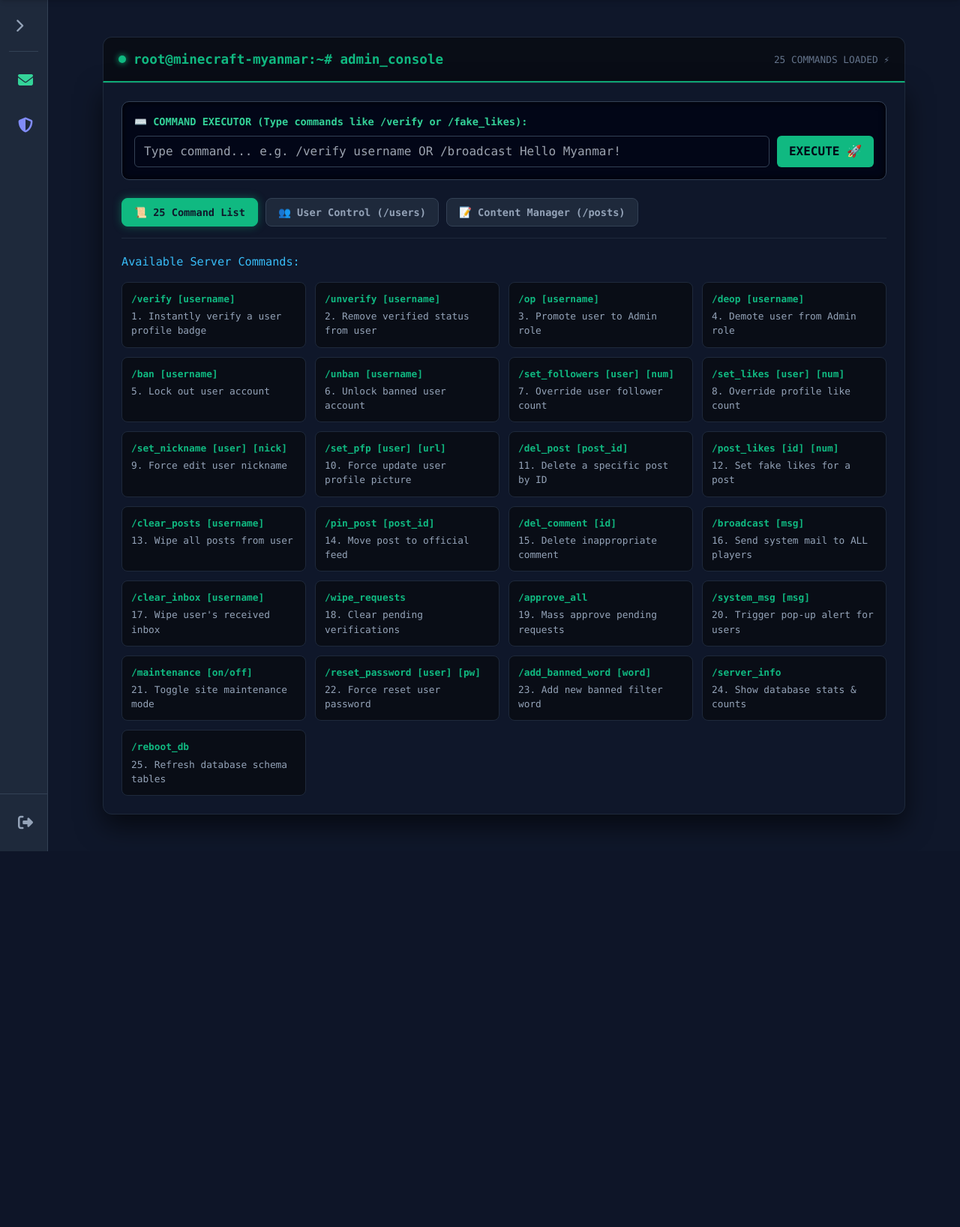
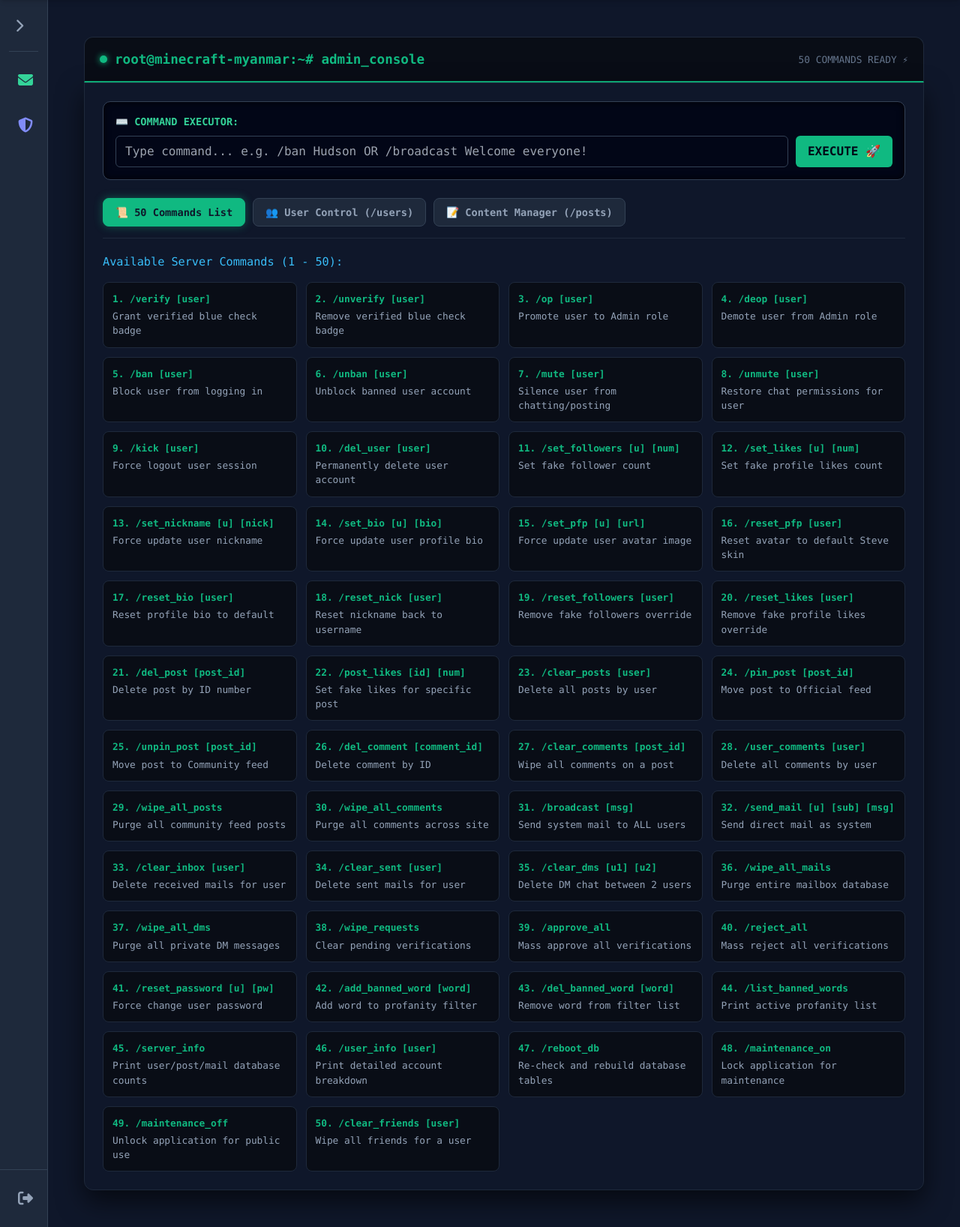
Before and after one commit to heinth123/minecraft-portal-, a Flask app: page /admin in a window 1280 px wide. Shown: the part 64-1700 px from the top of the page at 75% size. Before the commit the page ends 1199 px from the top, so only its background shows below. Run offline with Flask 3, Linux system fonts and the light colour scheme; a user stored in the database is signed in; some libraries are stand-ins or nearby versions.

Commit message:
Update command list and styles in admin template

```diff
--- a/templates/admin.html
+++ b/templates/admin.html
@@ -4,7 +4,7 @@
 <style>
     /* Command Console Theme */
     .terminal-container {
-        max-width: 1100px;
+        max-width: 1150px;
         margin: 25px auto;
         padding: 0 15px;
         font-family: 'Consolas', 'Courier New', monospace;
@@ -92,7 +92,7 @@
 
     .cmd-grid {
         display: grid;
-        grid-template-columns: repeat(auto-fill, minmax(240px, 1fr));
+        grid-template-columns: repeat(auto-fill, minmax(250px, 1fr));
         gap: 12px;
     }
 
@@ -149,7 +149,7 @@
             <span class="status-dot"></span>
             <span style="color: #10b981; font-weight: bold; font-size: 1.1rem;">root@minecraft-myanmar:~# admin_console</span>
         </div>
-        <div style="color: #64748b; font-size: 0.8rem;">25 COMMANDS LOADED ⚡</div>
+        <div style="color: #64748b; font-size: 0.8rem;">50 COMMANDS READY ⚡</div>
     </div>
 
     <!-- TERMINAL MAIN BODY -->
@@ -158,58 +158,89 @@
         <!-- COMMAND PROMPT EXECUTION BOX -->
         <div class="terminal-prompt-box">
             <label style="color: #34d399; font-weight: bold; font-size: 0.85rem; display: block; margin-bottom: 8px;">
-                ⌨️ COMMAND EXECUTOR (Type commands like /verify or /fake_likes):
+                ⌨️ COMMAND EXECUTOR:
             </label>
             <form action="{{ url_for('admin_execute_command') }}" method="POST" style="display: flex; gap: 10px;">
-                <input type="text" name="command_str" placeholder="Type command... e.g. /verify username OR /broadcast Hello Myanmar!" class="cmd-input" style="flex: 1;" required autocomplete="off">
+                <input type="text" name="command_str" placeholder="Type command... e.g. /ban Hudson OR /broadcast Welcome everyone!" class="cmd-input" style="flex: 1;" required autocomplete="off">
                 <button type="submit" class="cmd-btn">EXECUTE 🚀</button>
             </form>
         </div>
 
         <!-- COMMAND NAVIGATION TABS -->
         <div style="display: flex; gap: 10px; margin-bottom: 20px; border-bottom: 1px solid #1e293b; padding-bottom: 15px; flex-wrap: wrap;">
-            <button class="cmd-tab-btn active" onclick="switchTab('tab-cmdlist')">📜 25 Command List</button>
+            <button class="cmd-tab-btn active" onclick="switchTab('tab-cmdlist')">📜 50 Commands List</button>
             <button class="cmd-tab-btn" onclick="switchTab('tab-users')">👥 User Control (/users)</button>
             <button class="cmd-tab-btn" onclick="switchTab('tab-posts')">📝 Content Manager (/posts)</button>
         </div>
 
-        <!-- 1. 25 COMMAND REFERENCE GRID -->
+        <!-- 1. 50 COMMAND REFERENCE GRID -->
         <div id="tab-cmdlist" class="cmd-tab-content">
-            <h3 style="color: #38bdf8; font-size: 0.95rem; margin-bottom: 15px;">Available Server Commands:</h3>
+            <h3 style="color: #38bdf8; font-size: 0.95rem; margin-bottom: 15px;">Available Server Commands (1 - 50):</h3>
 
             <div class="cmd-grid">
-                <!-- User Commands -->
-                <div class="cmd-card-item"><code>/verify [username]</code><span style="color: #94a3b8;">1. Instantly verify a user profile badge</span></div>
-                <div class="cmd-card-item"><code>/unverify [username]</code><span style="color: #94a3b8;">2. Remove verified status from user</span></div>
-                <div class="cmd-card-item"><code>/op [username]</code><span style="color: #94a3b8;">3. Promote user to Admin role</span></div>
-                <div class="cmd-card-item"><code>/deop [username]</code><span style="color: #94a3b8;">4. Demote user from Admin role</span></div>
-                <div class="cmd-card-item"><code>/ban [username]</code><span style="color: #94a3b8;">5. Lock out user account</span></div>
-                <div class="cmd-card-item"><code>/unban [username]</code><span style="color: #94a3b8;">6. Unlock banned user account</span></div>
-                <div class="cmd-card-item"><code>/set_followers [user] [num]</code><span style="color: #94a3b8;">7. Override user follower count</span></div>
-                <div class="cmd-card-item"><code>/set_likes [user] [num]</code><span style="color: #94a3b8;">8. Override profile like count</span></div>
-                <div class="cmd-card-item"><code>/set_nickname [user] [nick]</code><span style="color: #94a3b8;">9. Force edit user nickname</span></div>
-                <div class="cmd-card-item"><code>/set_pfp [user] [url]</code><span style="color: #94a3b8;">10. Force update user profile picture</span></div>
+                <!-- User Moderation & Roles -->
+                <div class="cmd-card-item"><code>1. /verify [user]</code><span style="color: #94a3b8;">Grant verified blue check badge</span></div>
+                <div class="cmd-card-item"><code>2. /unverify [user]</code><span style="color: #94a3b8;">Remove verified blue check badge</span></div>
+                <div class="cmd-card-item"><code>3. /op [user]</code><span style="color: #94a3b8;">Promote user to Admin role</span></div>
+                <div class="cmd-card-item"><code>4. /deop [user]</code><span style="color: #94a3b8;">Demote user from Admin role</span></div>
+                <div class="cmd-card-item"><code>5. /ban [user]</code><span style="color: #94a3b8;">Block user from logging in</span></div>
+                <div class="cmd-card-item"><code>6. /unban [user]</code><span style="color: #94a3b8;">Unblock banned user account</span></div>
+                <div class="cmd-card-item"><code>7. /mute [user]</code><span style="color: #94a3b8;">Silence user from chatting/posting</span></div>
+                <div class="cmd-card-item"><code>8. /unmute [user]</code><span style="color: #94a3b8;">Restore chat permissions for user</span></div>
+                <div class="cmd-card-item"><code>9. /kick [user]</code><span style="color: #94a3b8;">Force logout user session</span></div>
+                <div class="cmd-card-item"><code>10. /del_user [user]</code><span style="color: #94a3b8;">Permanently delete user account</span></div>
 
-                <!-- Content & Post Commands -->
-                <div class="cmd-card-item"><code>/del_post [post_id]</code><span style="color: #94a3b8;">11. Delete a specific post by ID</span></div>
-                <div class="cmd-card-item"><code>/post_likes [id] [num]</code><span style="color: #94a3b8;">12. Set fake likes for a post</span></div>
-                <div class="cmd-card-item"><code>/clear_posts [username]</code><span style="color: #94a3b8;">13. Wipe all posts from user</span></div>
-                <div class="cmd-card-item"><code>/pin_post [post_id]</code><span style="color: #94a3b8;">14. Move post to official feed</span></div>
-                <div class="cmd-card-item"><code>/del_comment [id]</code><span style="color: #94a3b8;">15. Delete inappropriate comment</span></div>
+                <!-- Profile Customization -->
+                <div class="cmd-card-item"><code>11. /set_followers [u] [num]</code><span style="color: #94a3b8;">Set fake follower count</span></div>
+                <div class="cmd-card-item"><code>12. /set_likes [u] [num]</code><span style="color: #94a3b8;">Set fake profile likes count</span></div>
+                <div class="cmd-card-item"><code>13. /set_nickname [u] [nick]</code><span style="color: #94a3b8;">Force update user nickname</span></div>
+                <div class="cmd-card-item"><code>14. /set_bio [u] [bio]</code><span style="color: #94a3b8;">Force update user profile bio</span></div>
+                <div class="cmd-card-item"><code>15. /set_pfp [u] [url]</code><span style="color: #94a3b8;">Force update user avatar image</span></div>
+                <div class="cmd-card-item"><code>16. /reset_pfp [user]</code><span style="color: #94a3b8;">Reset avatar to default Steve skin</span></div>
+                <div class="cmd-card-item"><code>17. /reset_bio [user]</code><span style="color: #94a3b8;">Reset profile bio to default</span></div>
+                <div class="cmd-card-item"><code>18. /reset_nick [user]</code><span style="color: #94a3b8;">Reset nickname back to username</span></div>
+                <div class="cmd-card-item"><code>19. /reset_followers [user]</code><span style="color: #94a3b8;">Remove fake followers override</span></div>
+                <div class="cmd-card-item"><code>20. /reset_likes [user]</code><span style="color: #94a3b8;">Remove fake profile likes override</span></div>
 
-                <!-- Mail & System Commands -->
-                <div class="cmd-card-item"><code>/broadcast [msg]</code><span style="color: #94a3b8;">16. Send system mail to ALL players</span></div>
-                <div class="cmd-card-item"><code>/clear_inbox [username]</code><span style="color: #94a3b8;">17. Wipe user's received inbox</span></div>
-                <div class="cmd-card-item"><code>/wipe_requests</code><span style="color: #94a3b8;">18. Clear pending verifications</span></div>
-                <div class="cmd-card-item"><code>/approve_all</code><span style="color: #94a3b8;">19. Mass approve pending requests</span></div>
-                <div class="cmd-card-item"><code>/system_msg [msg]</code><span style="color: #94a3b8;">20. Trigger pop-up alert for users</span></div>
+                <!-- Post & Content Management -->
+                <div class="cmd-card-item"><code>21. /del_post [post_id]</code><span style="color: #94a3b8;">Delete post by ID number</span></div>
+                <div class="cmd-card-item"><code>22. /post_likes [id] [num]</code><span style="color: #94a3b8;">Set fake likes for specific post</span></div>
+                <div class="cmd-card-item"><code>23. /clear_posts [user]</code><span style="color: #94a3b8;">Delete all posts by user</span></div>
+                <div class="cmd-card-item"><code>24. /pin_post [post_id]</code><span style="color: #94a3b8;">Move post to Official feed</span></div>
+                <div class="cmd-card-item"><code>25. /unpin_post [post_id]</code><span style="color: #94a3b8;">Move post to Community feed</span></div>
+                <div class="cmd-card-item"><code>26. /del_comment [comment_id]</code><span style="color: #94a3b8;">Delete comment by ID</span></div>
+                <div class="cmd-card-item"><code>27. /clear_comments [post_id]</code><span style="color: #94a3b8;">Wipe all comments on a post</span></div>
+                <div class="cmd-card-item"><code>28. /user_comments [user]</code><span style="color: #94a3b8;">Delete all comments by user</span></div>
+                <div class="cmd-card-item"><code>29. /wipe_all_posts</code><span style="color: #94a3b8;">Purge all community feed posts</span></div>
+                <div class="cmd-card-item"><code>30. /wipe_all_comments</code><span style="color: #94a3b8;">Purge all comments across site</span></div>
 
-                <!-- Server Mode & Utility Commands -->
-                <div class="cmd-card-item"><code>/maintenance [on/off]</code><span style="color: #94a3b8;">21. Toggle site maintenance mode</span></div>
-                <div class="cmd-card-item"><code>/reset_password [user] [pw]</code><span style="color: #94a3b8;">22. Force reset user password</span></div>
-                <div class="cmd-card-item"><code>/add_banned_word [word]</code><span style="color: #94a3b8;">23. Add new banned filter word</span></div>
-                <div class="cmd-card-item"><code>/server_info</code><span style="color: #94a3b8;">24. Show database stats & counts</span></div>
-                <div class="cmd-card-item"><code>/reboot_db</code><span style="color: #94a3b8;">25. Refresh database schema tables</span></div>
+                <!-- Mailbox & DM Moderation -->
+                <div class="cmd-card-item"><code>31. /broadcast [msg]</code><span style="color: #94a3b8;">Send system mail to ALL users</span></div>
+                <div class="cmd-card-item"><code>32. /send_mail [u] [sub] [msg]</code><span style="color: #94a3b8;">Send direct mail as system</span></div>
+                <div class="cmd-card-item"><code>33. /clear_inbox [user]</code><span style="color: #94a3b8;">Delete received mails for user</span></div>
+                <div class="cmd-card-item"><code>34. /clear_sent [user]</code><span style="color: #94a3b8;">Delete sent mails for user</span></div>
+                <div class="cmd-card-item"><code>35. /clear_dms [u1] [u2]</code><span style="color: #94a3b8;">Delete DM chat between 2 users</span></div>
+                <div class="cmd-card-item"><code>36. /wipe_all_mails</code><span style="color: #94a3b8;">Purge entire mailbox database</span></div>
+                <div class="cmd-card-item"><code>37. /wipe_all_dms</code><span style="color: #94a3b8;">Purge all private DM messages</span></div>
+
+                <!-- Verification Requests -->
+                <div class="cmd-card-item"><code>38. /wipe_requests</code><span style="color: #94a3b8;">Clear pending verifications</span></div>
+                <div class="cmd-card-item"><code>39. /approve_all</code><span style="color: #94a3b8;">Mass approve all verifications</span></div>
+                <div class="cmd-card-item"><code>40. /reject_all</code><span style="color: #94a3b8;">Mass reject all verifications</span></div>
+
+                <!-- Security & Filter Rules -->
+                <div class="cmd-card-item"><code>41. /reset_password [u] [pw]</code><span style="color: #94a3b8;">Force change user password</span></div>
+                <div class="cmd-card-item"><code>42. /add_banned_word [word]</code><span style="color: #94a3b8;">Add word to profanity filter</span></div>
+                <div class="cmd-card-item"><code>43. /del_banned_word [word]</code><span style="color: #94a3b8;">Remove word from filter list</span></div>
+                <div class="cmd-card-item"><code>44. /list_banned_words</code><span style="color: #94a3b8;">Print active profanity list</span></div>
+
+                <!-- Server Info & Maintenance -->
+                <div class="cmd-card-item"><code>45. /server_info</code><span style="color: #94a3b8;">Print user/post/mail database counts</span></div>
+                <div class="cmd-card-item"><code>46. /user_info [user]</code><span style="color: #94a3b8;">Print detailed account breakdown</span></div>
+                <div class="cmd-card-item"><code>47. /reboot_db</code><span style="color: #94a3b8;">Re-check and rebuild database tables</span></div>
+                <div class="cmd-card-item"><code>48. /maintenance_on</code><span style="color: #94a3b8;">Lock application for maintenance</span></div>
+                <div class="cmd-card-item"><code>49. /maintenance_off</code><span style="color: #94a3b8;">Unlock application for public use</span></div>
+                <div class="cmd-card-item"><code>50. /clear_friends [user]</code><span style="color: #94a3b8;">Wipe all friends for a user</span></div>
             </div>
         </div>
 
```
